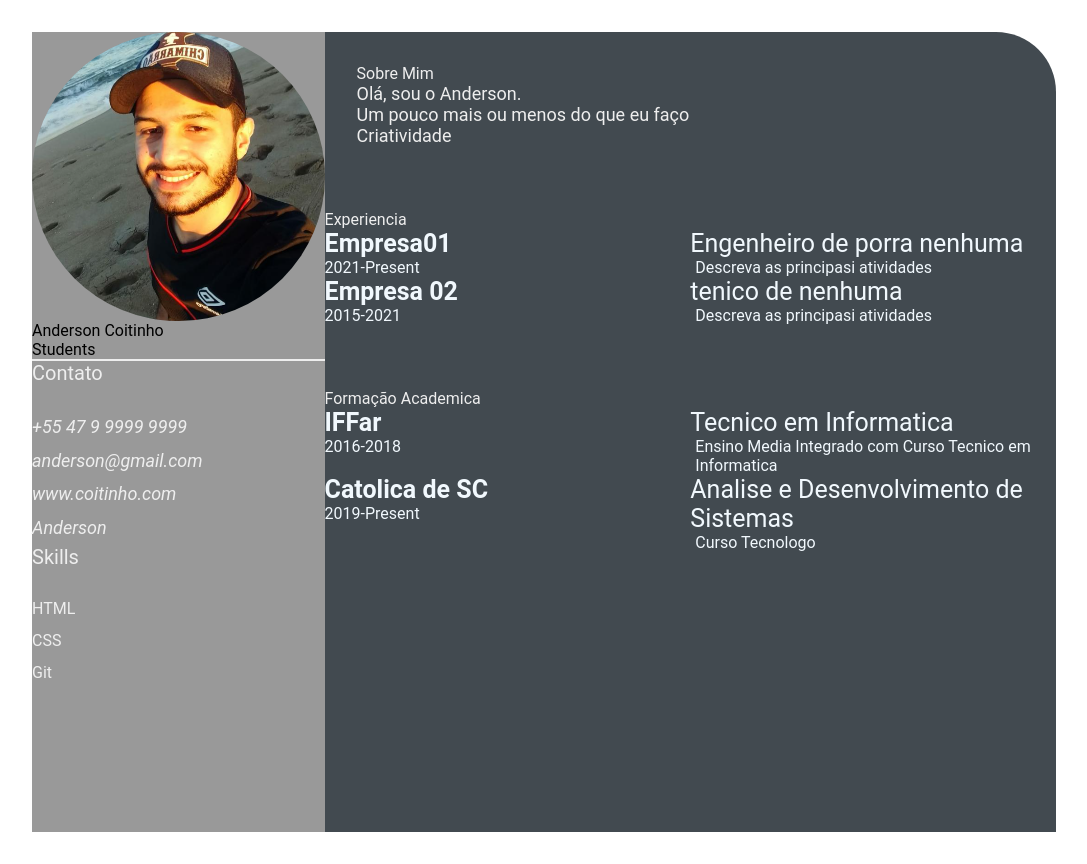
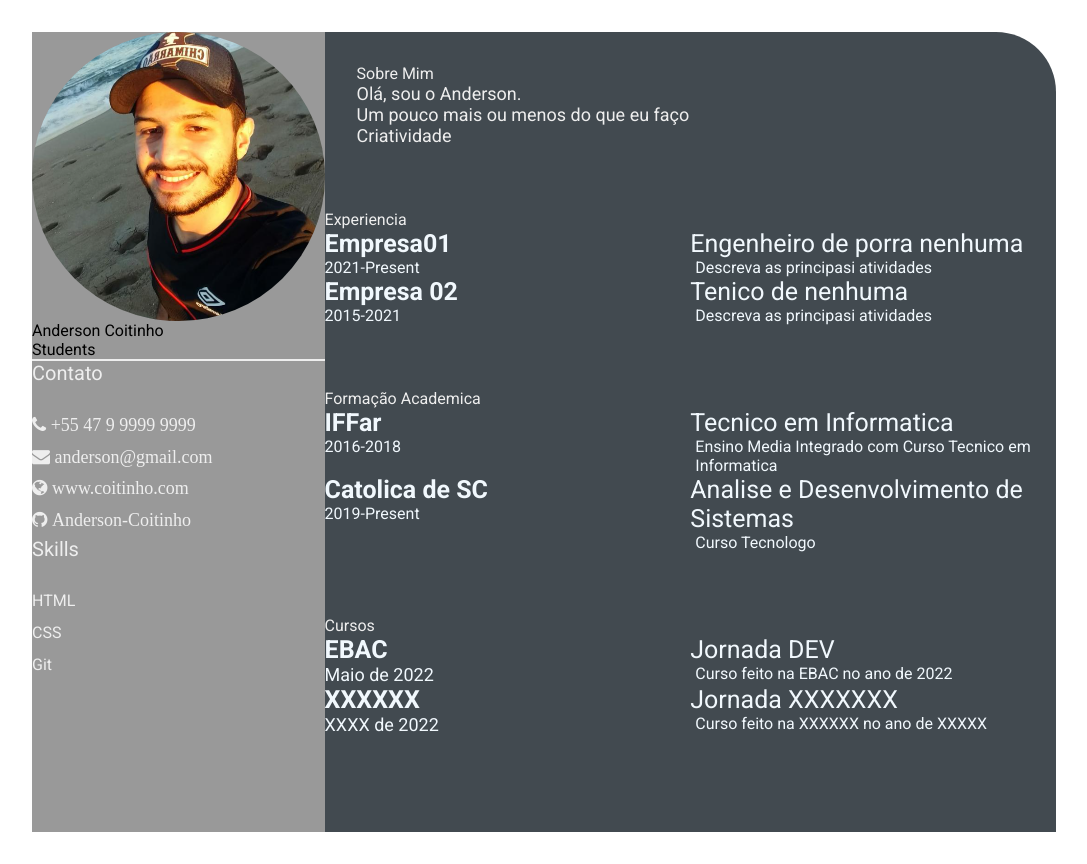
Before and after one commit to Anderson-Coitinho/Anderson-Coitinho.github.io, a plain HTML site: page index.html in a window 1280 px wide. Shown: the whole page, without its empty margins (96-1183 px from the left). Drawn offline with Linux system fonts and the light colour scheme.

Commit message:
new_awards (#5)

```diff
--- a/index.html
+++ b/index.html
@@ -6,6 +6,14 @@
     <meta name="viewport" content="width=device-width, initial-scale=1.0">
     <link rel="stylesheet" href="style.css">
     <title>Anderson Coitinho</title>
+
+    <!-- Google font  -->
+    <link rel="preconnect" href="https://fonts.googleapis.com">
+    <link rel="preconnect" href="https://fonts.gstatic.com" crossorigin>
+    <link href="https://fonts.googleapis.com/css2?family=Roboto:ital,wght@0,100;0,300;0,400;0,700;1,100;1,300;1,400;1,700&display=swap" rel="stylesheet">
+
+    <!-- font-awesome -->
+    <link rel="stylesheet" href="https://cdnjs.cloudflare.com/ajax/libs/font-awesome/4.7.0/css/font-awesome.min.css">
 </head>
 
 <body>
@@ -20,10 +28,10 @@
                 <div class="contact-info">
                     <p class="left-title">Contato</p>
                     <ul>
-                        <li><i class="fa fa-phone">+55 47 9 9999 9999</i></li>
-                        <li><i class="fa fa-envelope">anderson@gmail.com</i></li>
-                        <li><i class="fa fa-globe">www.coitinho.com</i></li>
-                        <li><i class="fa fa-github">Anderson</i></li>
+                        <li><i class="fa fa-phone"> +55 47 9 9999 9999</i></li>
+                        <li><i class="fa fa-envelope"> anderson@gmail.com</i></li>
+                        <li><i class="fa fa-globe"> www.coitinho.com</i></li>
+                        <li><i class="fa fa-github"> Anderson-Coitinho</i></li>
                     </ul>
                 </div>
                 <div class="skills">
@@ -71,7 +79,7 @@
                         <p class="exp-time-preiod">2015-2021</p>
                     </div>
                     <div class="exp-right">
-                        <p class="exp-position">tenico de nenhuma</p>
+                        <p class="exp-position">Tenico de nenhuma</p>
                         <p class="exp-desc">
                             Descreva as principasi atividades
                         </p>
@@ -99,6 +107,31 @@
                     </div>
                 </div>
             </section>
+            <section class="awards gap">
+                <div class="right-title">Cursos</div>
+                <div class="awards-contents">
+                    <div class="wards-left">
+                        <p class="awards-company-name">EBAC</p>
+                        <p class="awards-time-period">Maio de 2022</p>
+                    </div>
+                    <div class="awards-right">
+                        <p class="awards-name">Jornada DEV</p>
+                        <p class="awards-desc">
+                            Curso feito na EBAC no ano de 2022
+                        </p>
+                    </div>
+                    <div class="wards-left">
+                        <p class="awards-company-name">XXXXXX</p>
+                        <p class="awards-time-period">XXXX de 2022</p>
+                    </div>
+                    <div class="awards-right">
+                        <p class="awards-name">Jornada XXXXXXX</p>
+                        <p class="awards-desc">
+                            Curso feito na XXXXXX no ano de XXXXX
+                        </p>
+                    </div>
+                </div>
+            </section>
         </section>
     </main>
 </body>
```
